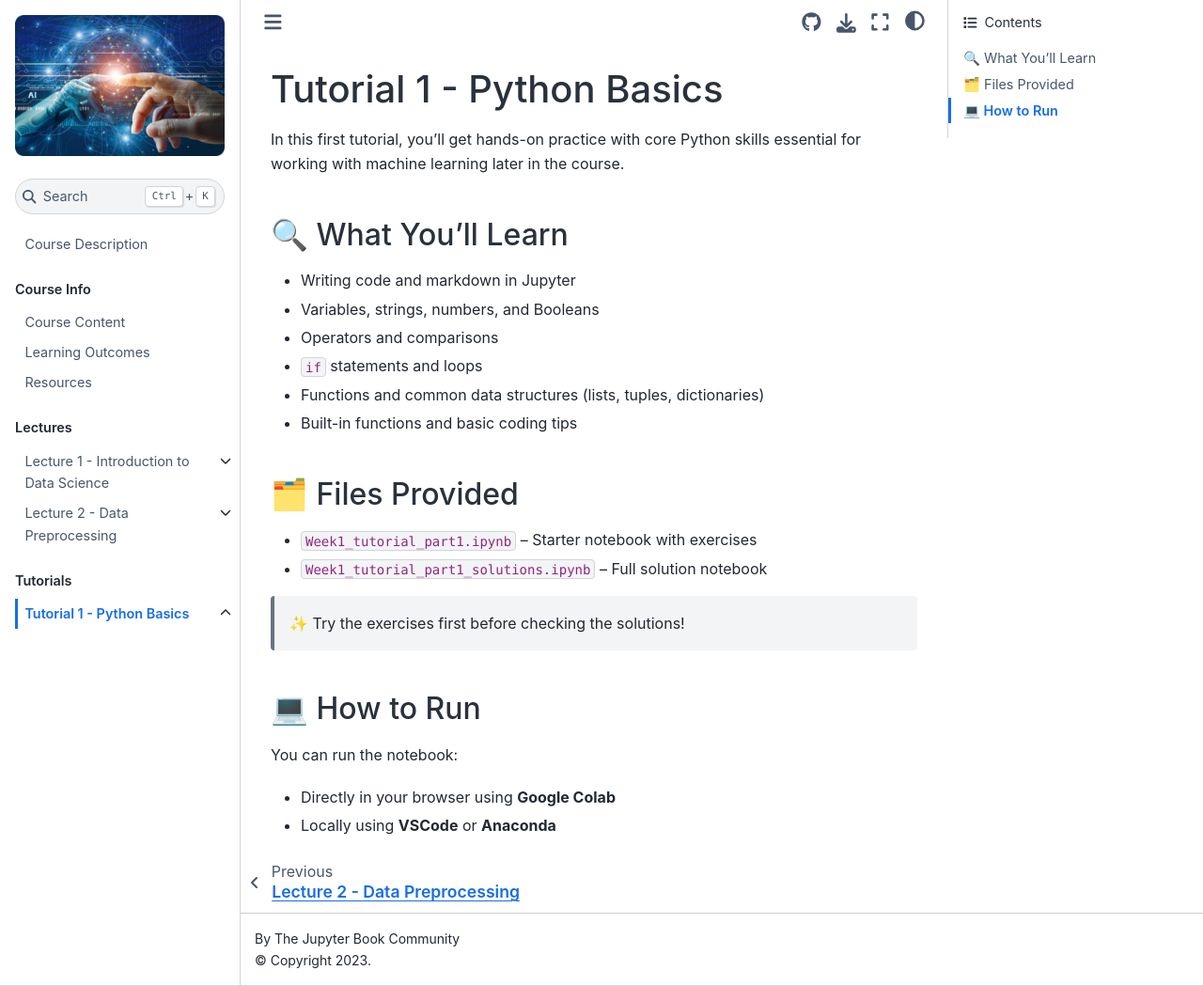
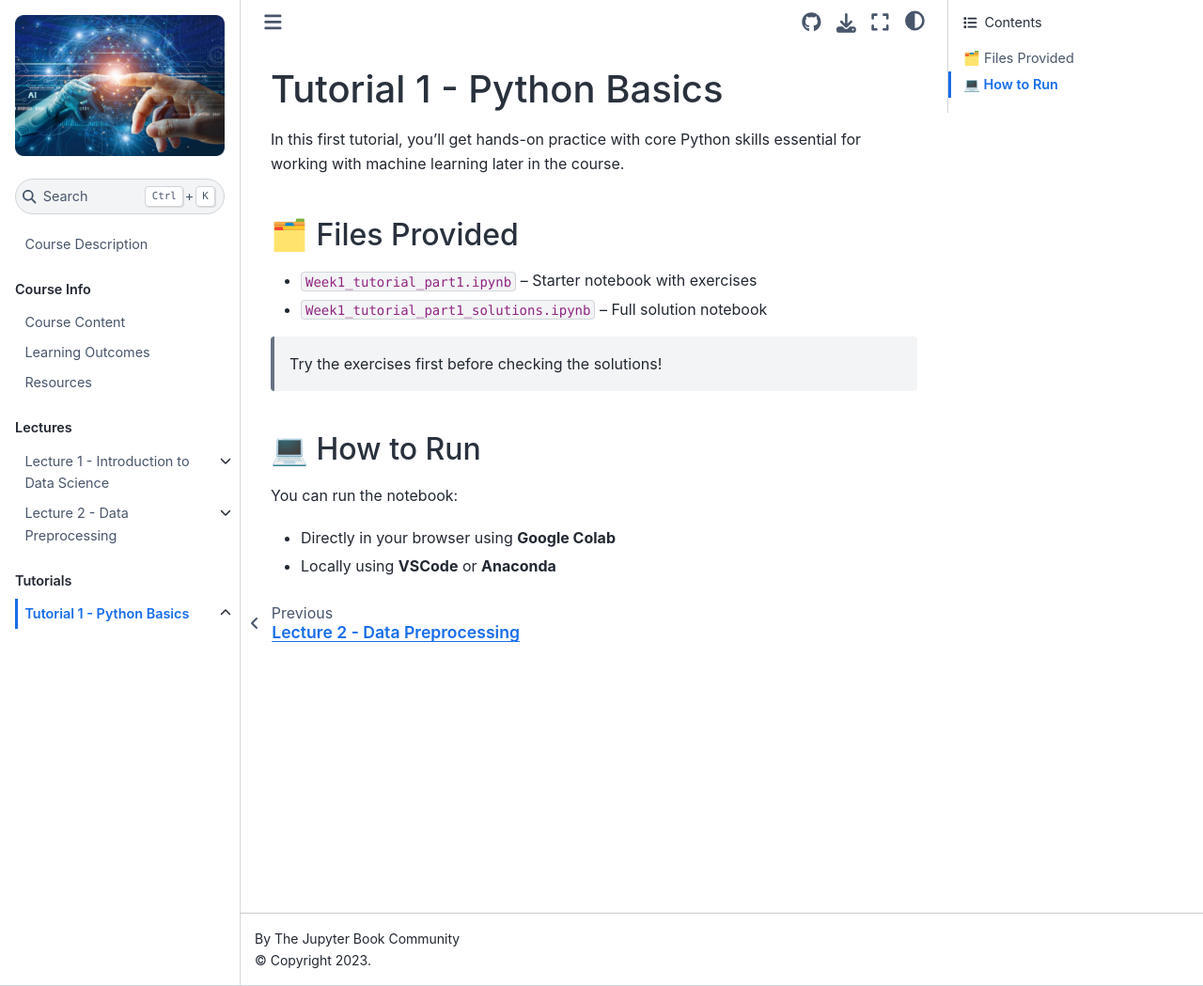
Before and after one commit to yongxinlyu/CEIC6789, a Jupyter Book: the page built from Tutorials/tutorial_1/tutorial1_info.md, in a window 1280 px wide and 1049 px high. Shown: the whole window at 94% size. Built offline with Jupyter Book 1.0.4 settings and Sphinx 7.4.7 and the Sphinx Book theme 1.1.4, drawn with Linux system fonts in a browser that asks for light colours; pages that are not in the unit, such as notebooks, are missing from menus.

Commit message:
update tutorial 1

```diff
--- a/Tutorials/tutorial_1/tutorial1_info.md
+++ b/Tutorials/tutorial_1/tutorial1_info.md
@@ -1,22 +1,13 @@
 # Tutorial 1 - Python Basics
 
 In this first tutorial, you'll get hands-on practice with core Python skills essential for working with machine learning later in the course.
-
-## 🔍 What You’ll Learn
-
-- Writing code and markdown in Jupyter
-- Variables, strings, numbers, and Booleans
-- Operators and comparisons
-- `if` statements and loops
-- Functions and common data structures (lists, tuples, dictionaries)
-- Built-in functions and basic coding tips
 
 ## 🗂️ Files Provided
 
 - `Week1_tutorial_part1.ipynb` – Starter notebook with exercises
 - `Week1_tutorial_part1_solutions.ipynb` – Full solution notebook
 
-> ✨ Try the exercises first before checking the solutions!
+> Try the exercises first before checking the solutions!
 
 ## 💻 How to Run
 
```
